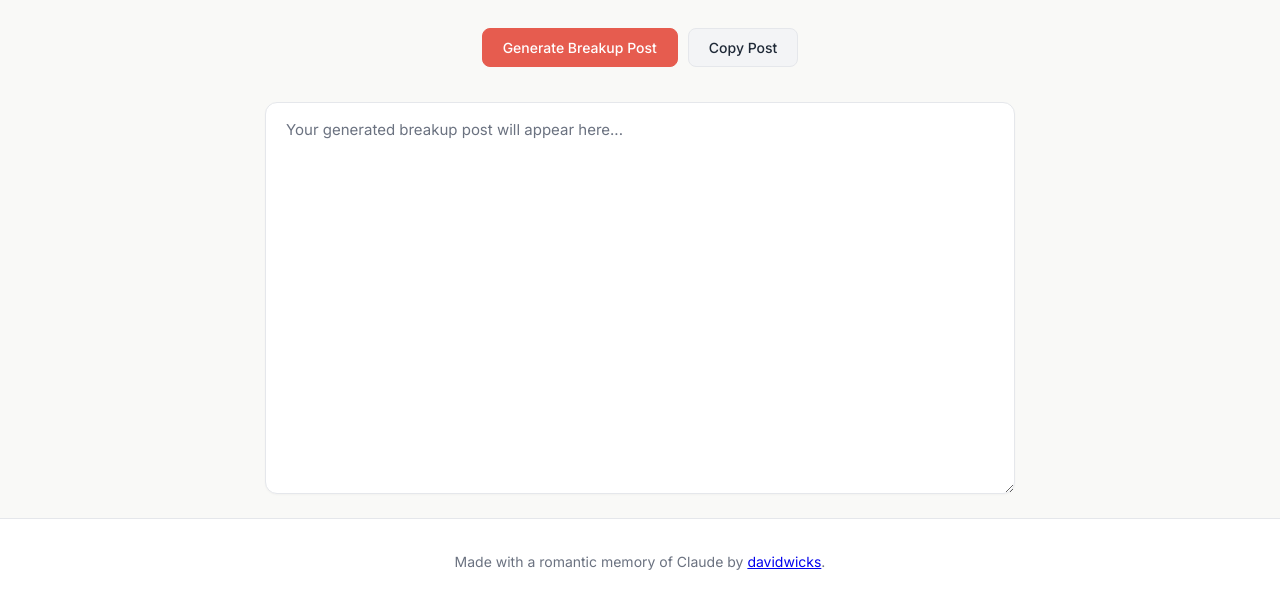
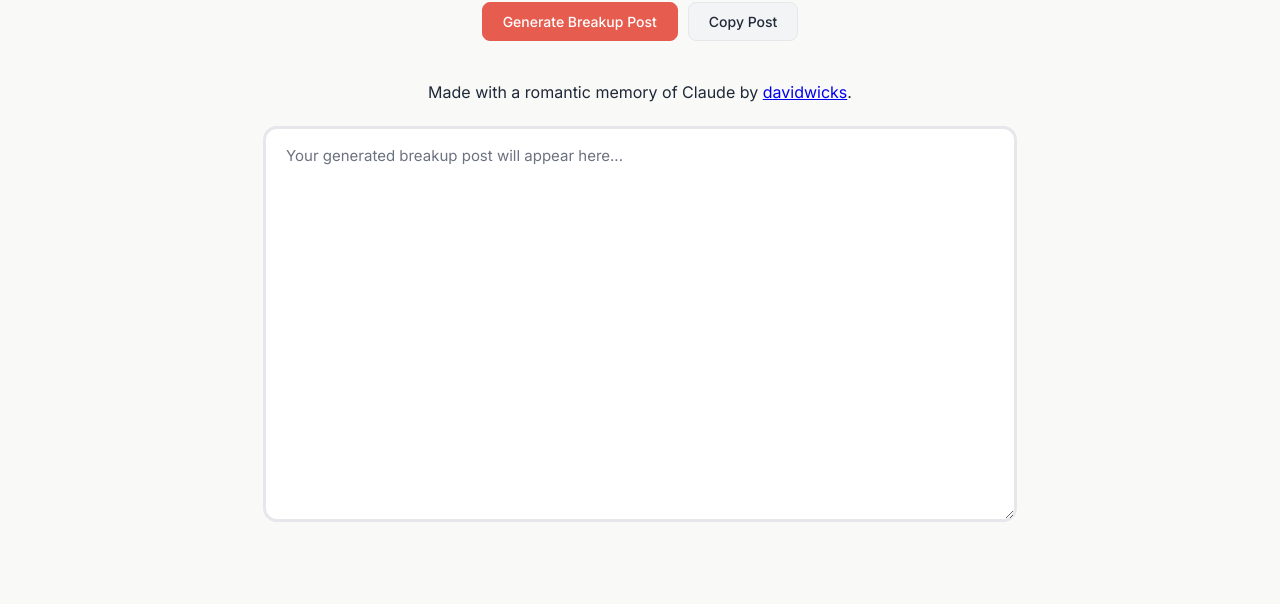
Before and after one commit to Codingpastor/claudebreakup, a plain HTML site: page index.html in a window 1280 px wide. Shown: the part 196-800 px from the top of the page. Drawn offline with Linux system fonts and the light colour scheme; a web font is replaced by a local one.

Commit message:
more additions

```diff
--- a/index.html
+++ b/index.html
@@ -14,12 +14,11 @@
             <button id="generateBtn">Generate Breakup Post</button>
             <button id="copyBtn">Copy Post</button>
         </div>
+        <div class="footer-note">
+            <p>Made with a romantic memory of Claude by <a href="https://davidwicks.site/" target="_blank">davidwicks</a>.</p>
+        </div>
         <textarea id="outputPost" rows="15" cols="70" readonly placeholder="Your generated breakup post will appear here..."></textarea>
     </div>
-
-    <footer>
-        <p>Made with a romantic memory of Claude by <a href="https://davidwicks.site/" target="_blank">davidwicks</a>.</p>
-    </footer>
 
     <script src="script.js"></script>
 </body>
--- a/script.js
+++ b/script.js
@@ -46,10 +46,11 @@ document.addEventListener('DOMContentLoaded', () => {
         return `${intro}\n\n${problem}\n\n${decision}\n\n${conclusion}`;
     }
 
-    // Function to display the generated post
+    // Updated the displayPost function to remove emoji addition
     function displayPost() {
         if (breakupData) {
-            outputPost.value = generatePost();
+            const post = generatePost();
+            outputPost.value = post; // Directly display the post without emojis
         } else {
             outputPost.value = "Still loading data or an error occurred. Please try again shortly.";
         }
--- a/style.css
+++ b/style.css
@@ -21,7 +21,7 @@ body {
     color: var(--claude-text-primary);
     display: flex;
     flex-direction: column;
-    justify-content: center;
+    justify-content: flex-start; /* Adjust to prevent footer overlap */
     align-items: center;
     min-height: 100vh;
     margin: 0;
@@ -118,6 +118,9 @@ textarea {
     min-height: 250px; /* Taller text area */
     box-shadow: 0 1px 2px rgba(0,0,0,0.03);
     margin-top: 10px; /* Space above textarea */
+    outline: none; /* Remove the black outline */
+    box-shadow: 0 0 0 2px var(--claude-border); /* Add a subtle border instead */
+    overflow-y: auto; /* Ensure the bottom of the box is visible */
 }
 
 textarea::placeholder {
@@ -125,10 +128,8 @@ textarea::placeholder {
 }
 
 footer {
-    position: absolute;
-    bottom: 0;
-    left: 0;
-    right: 0;
+    position: relative; /* Change from absolute to relative */
+    margin-top: 20px; /* Add spacing between the footer and the content */
     text-align: center;
     font-size: 14px;
     color: var(--claude-text-secondary);
@@ -137,3 +138,5 @@ footer {
     width: 100%;
     border-top: 1px solid var(--claude-border);
 }
+
+/* Removed the breakup meter styling */
```
Also changed, not shown: 1 other file.
